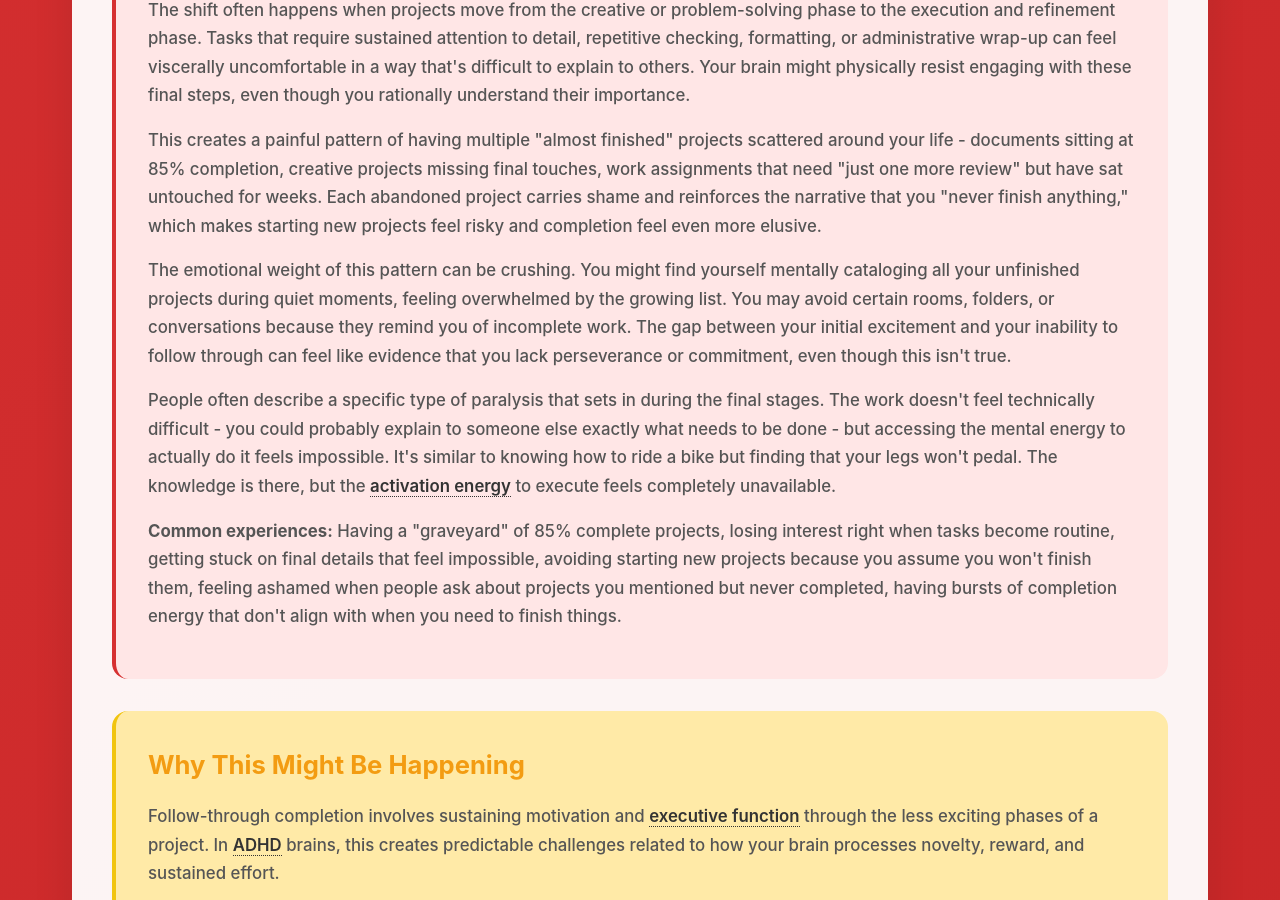
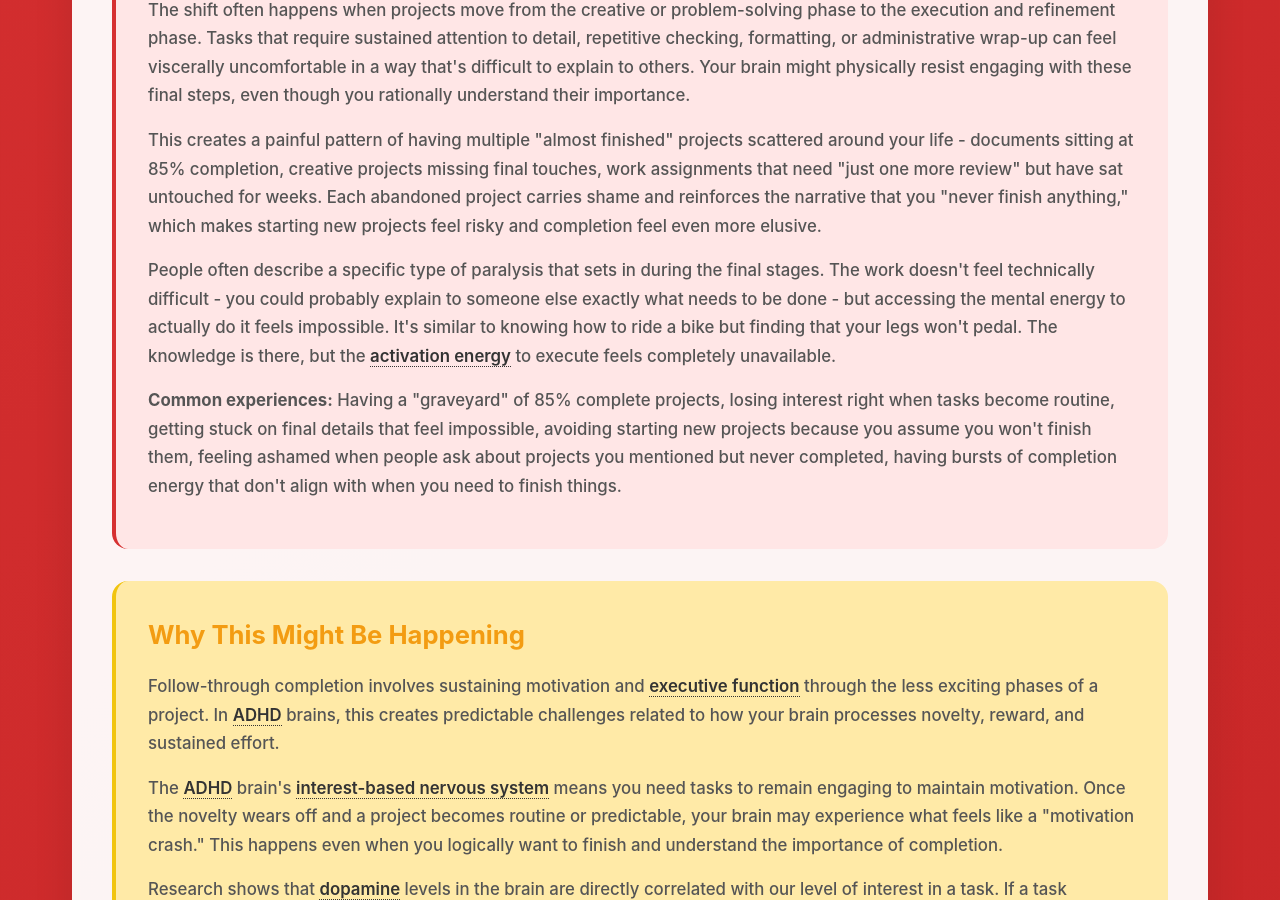
Before and after one commit to neurodivergent-survival-guide/neurodivergent-survival-guide, a Jekyll site: the page built from struggles/follow-through-completion.html, in a window 1280 px wide and 900 px high, scrolled down 1085 px. Built offline with Jekyll 4.4.1, drawn with Linux system fonts in a browser that asks for light colours.

Commit message:
Update follow-through-completion.html

```diff
--- a/struggles/follow-through-completion.html
+++ b/struggles/follow-through-completion.html
@@ -32,8 +32,6 @@ search_terms: ["never finish anything", "85 percent complete projects", "start s
         <p>The shift often happens when projects move from the creative or problem-solving phase to the execution and refinement phase. Tasks that require sustained attention to detail, repetitive checking, formatting, or administrative wrap-up can feel viscerally uncomfortable in a way that's difficult to explain to others. Your brain might physically resist engaging with these final steps, even though you rationally understand their importance.</p>
 
         <p>This creates a painful pattern of having multiple "almost finished" projects scattered around your life - documents sitting at 85% completion, creative projects missing final touches, work assignments that need "just one more review" but have sat untouched for weeks. Each abandoned project carries shame and reinforces the narrative that you "never finish anything," which makes starting new projects feel risky and completion feel even more elusive.</p>
-
-        <p>The emotional weight of this pattern can be crushing. You might find yourself mentally cataloging all your unfinished projects during quiet moments, feeling overwhelmed by the growing list. You may avoid certain rooms, folders, or conversations because they remind you of incomplete work. The gap between your initial excitement and your inability to follow through can feel like evidence that you lack perseverance or commitment, even though this isn't true.</p>
 
         <p>People often describe a specific type of paralysis that sets in during the final stages. The work doesn't feel technically difficult - you could probably explain to someone else exactly what needs to be done - but accessing the mental energy to actually do it feels impossible. It's similar to knowing how to ride a bike but finding that your legs won't pedal. The knowledge is there, but the <a class="jargon">activation energy<span class="tooltip">The mental effort required to begin or sustain engagement with a task</span></a> to execute feels completely unavailable.</p>
 
```
